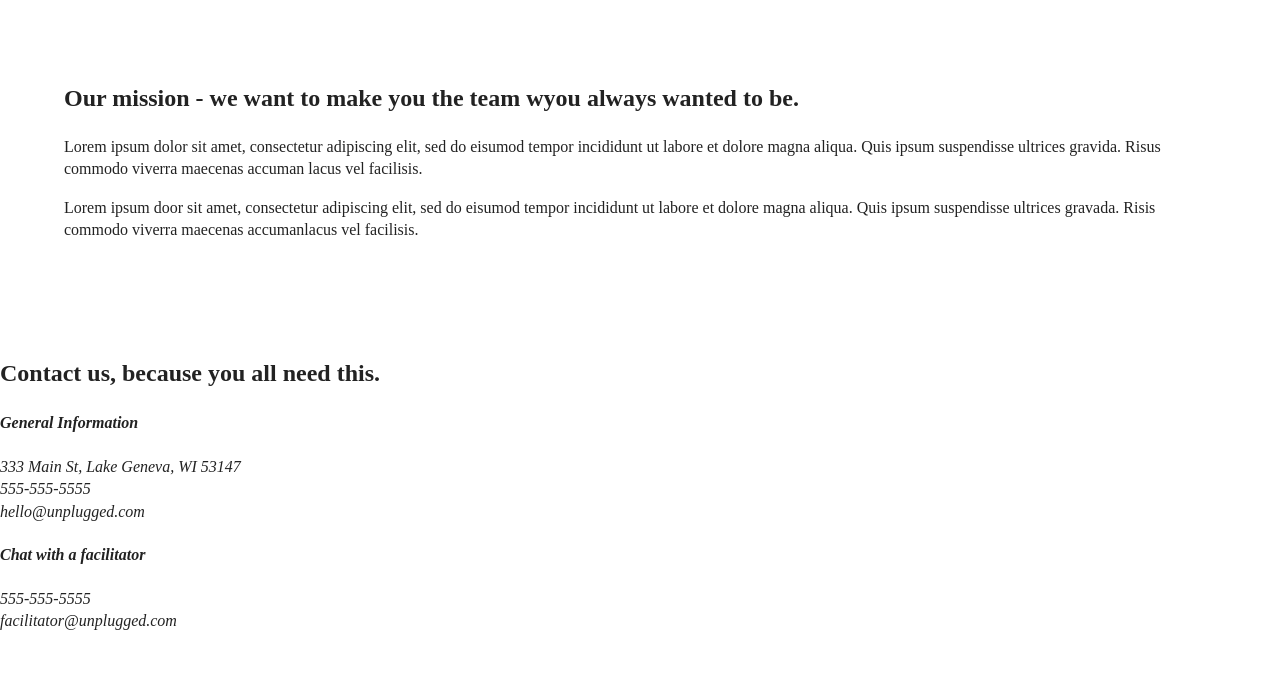
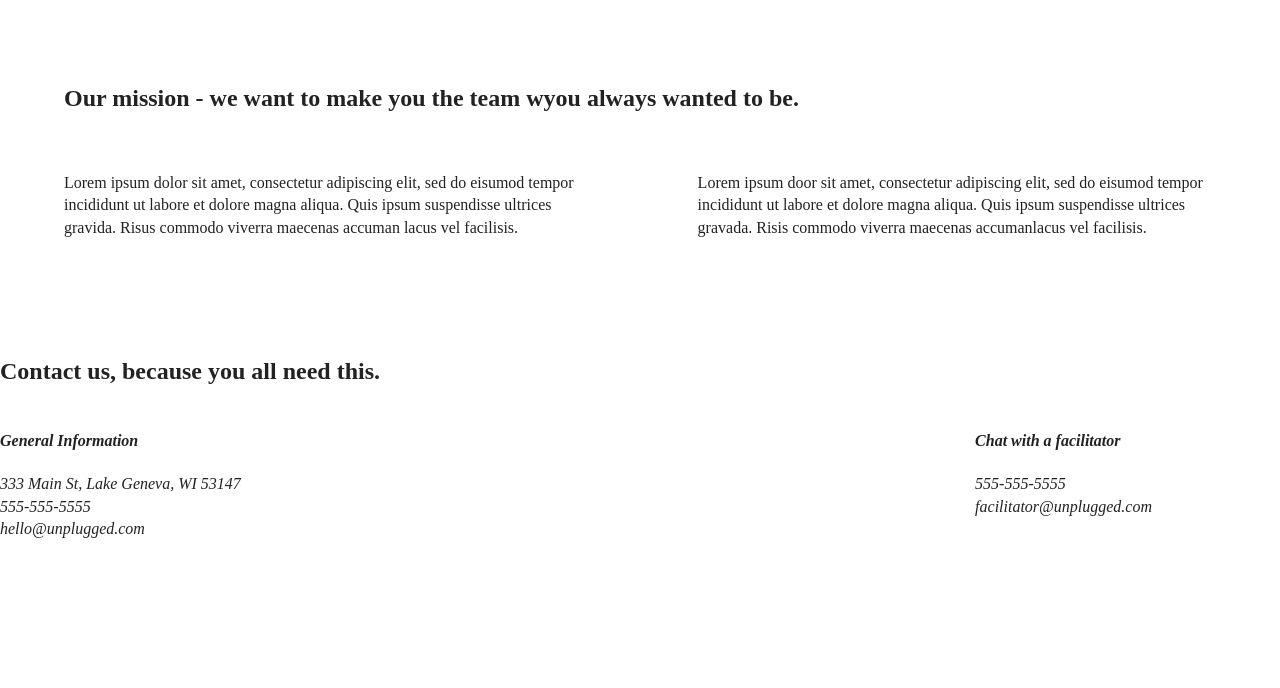
Before and after one commit to JonnyGorm/206-unplugged, a website: page about/index.html in a window 1280 px wide. Shown: the part 72-760 px from the top of the page. Drawn offline with Linux system fonts and the light colour scheme.

Commit message:
About section updated

```diff
--- a/css/main.css
+++ b/css/main.css
@@ -265,7 +265,7 @@ aside{
 }
 
 .faq h2 {
-  -bottom: 45px;
+  margin-bottom: 45px;
 }
 
 .faq-content {
@@ -453,7 +453,7 @@ aside .content-wrapper .form {
 }
 
 .reviews article div {
-  width: 640px;
+  width: 49%;
 }
 
 
@@ -477,6 +477,30 @@ footer .contact {
 
 footer .copyright {
   width: 190px;
+}
+
+
+/***** ABOUT PAGE *****/
+
+.mission-content {
+  display: flex;
+  justify-content: space-between;
+  align-items: center;
+  padding-top: 20px;;
+}
+
+.mission-content p {
+  width: 45%;
+}
+
+.content-section .content-wrapper h2 {
+  width: 80%;
+}
+
+.contact-content {
+  display: flex;
+  justify-content: space-between;
+  align-items: flex-start;
 }
 
 
```
